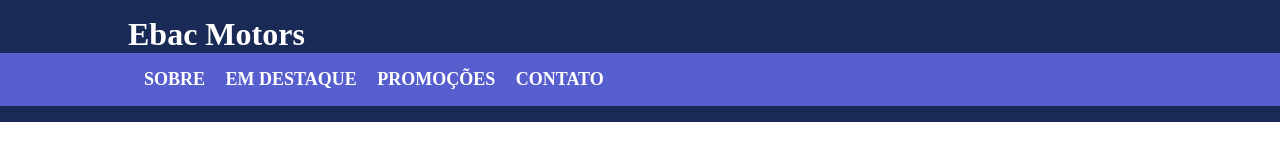
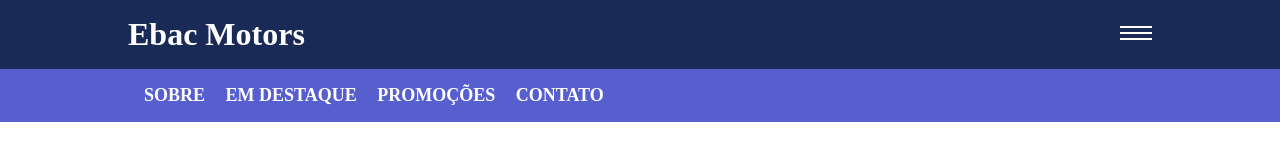
Before and after one commit to ArthurAuersvald/Ebac_motors, a plain HTML site: page index.html in a window 1280 px wide. Drawn offline with nearby package versions, Linux system fonts and the light colour scheme.

Commit message:
Menu Hamburguer

```diff
--- a/index.html
+++ b/index.html
@@ -5,12 +5,18 @@
     <meta name="viewport" content="width=device-width, initial-scale=1.0">
     <title>Ebac Motors</title>
     <link rel="stylesheet" href="style.css">
+    <link rel="stylesheet" type="text/css" href="https://cdn.jsdelivr.net/npm/slick-carousel@1.8.1/slick/slick.css"/>
 </head>
     <body>
 
         <header>
             <div class="container">
                 <h1>Ebac Motors</h1>
+                <div class="menu-hamburguer">
+                    <span></span>
+                    <span></span>
+                    <span></span>
+                </div>
             </div>
             <nav>
                 <div class="container">
@@ -32,5 +38,8 @@
             </nav>
         </header>
 
+        <script type="text/javascript" src="https://code.jquery.com/jquery-1.11.0.min.js"></script>
+        <script type="text/javascript" src="https://code.jquery.com/jquery-migrate-1.2.1.min.js"></script>
+        <script type="text/javascript" src="https://cdn.jsdelivr.net/npm/slick-carousel@1.8.1/slick/slick.min.js"></script>
     </body>
 </html>
--- a/style.css
+++ b/style.css
@@ -12,8 +12,15 @@
 
 header {
     background-color: #192a56;
-    padding: 16px 0;
+    padding-top: 16px;
     color: #fff;
+}
+
+header > .container {
+    display: flex;
+    justify-content: space-between;
+    align-items: center;
+    padding-bottom: 16px;
 }
 
 nav {
@@ -34,3 +41,15 @@ nav li a {
     color: #fff;
     text-decoration: none;
 }
+
+.menu-hamburguer {
+    width: 32px;
+}
+
+.menu-hamburguer span {
+    height: 2px;
+    width: 100%;
+    background-color: #fff;
+    display: block;
+    margin-bottom: 4px;
+}
```
